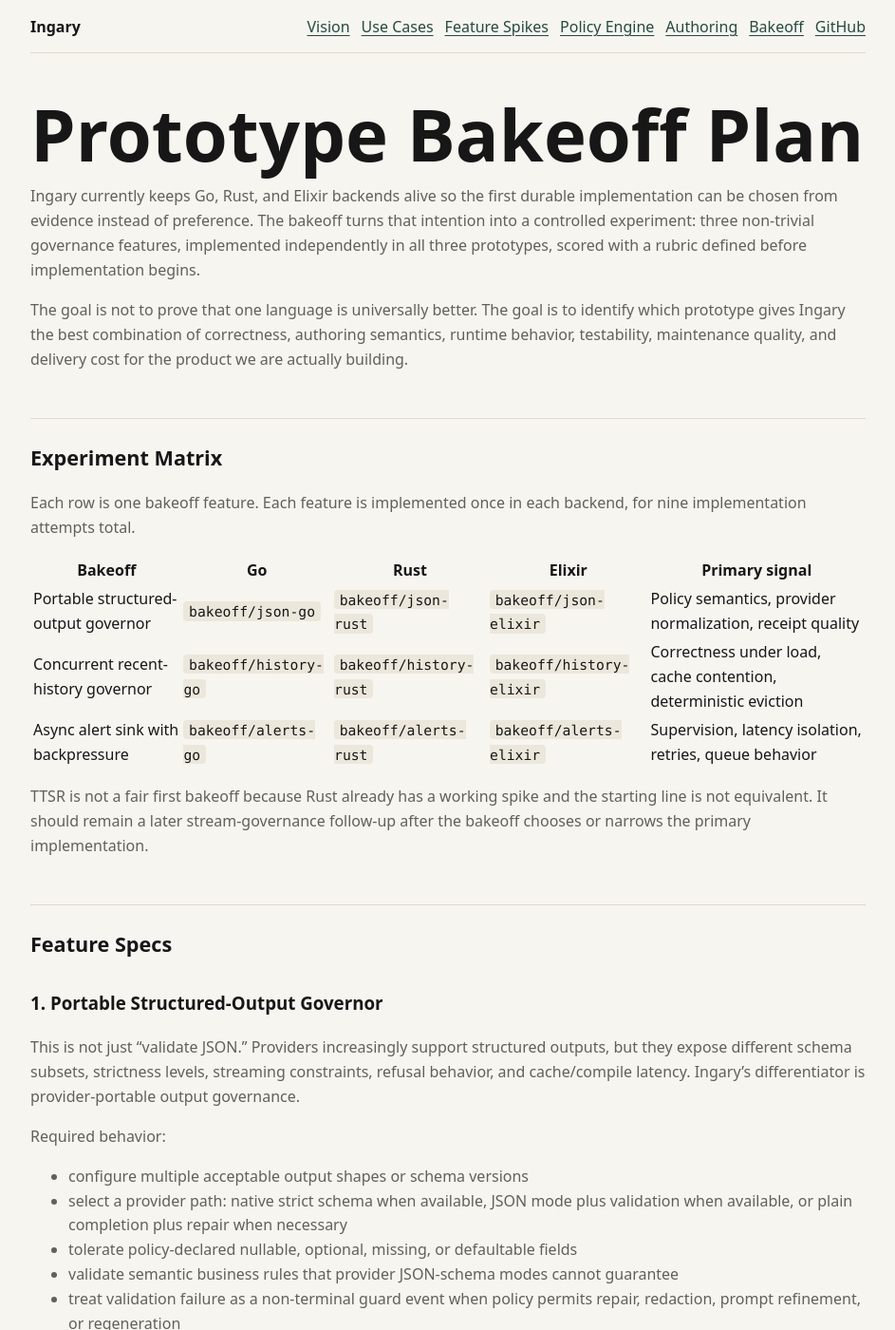
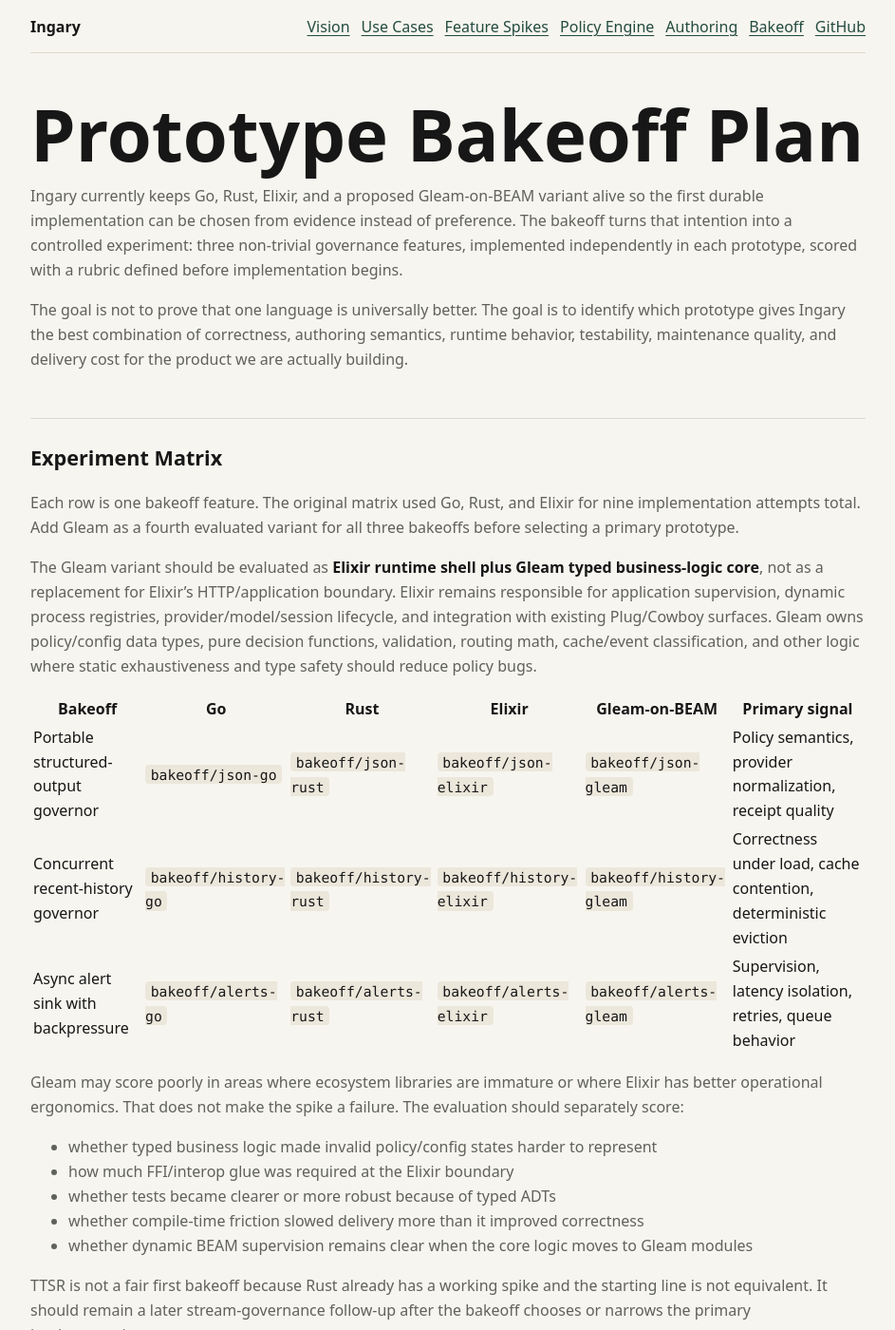
Before and after one commit to bglusman/ingary, a Jekyll site: the page built from docs/prototype-bakeoff-plan.md, in a window 1280 px wide and 1400 px high. Shown: the whole window at 95% size, without its empty margins (168-1111 px from the left). Built offline with Jekyll 4.4.1, drawn with Linux system fonts in a browser that asks for light colours; some of the changed text lies outside the part shown.

Commit message:
Add Gleam bakeoff evaluation path

```diff
--- a/docs/prototype-bakeoff-plan.md
+++ b/docs/prototype-bakeoff-plan.md
@@ -6,10 +6,11 @@
 
 # Prototype Bakeoff Plan
 
-Ingary currently keeps Go, Rust, and Elixir backends alive so the first durable
-implementation can be chosen from evidence instead of preference. The bakeoff
+Ingary currently keeps Go, Rust, Elixir, and a proposed Gleam-on-BEAM variant
+alive so the first durable implementation can be chosen from evidence instead of
+preference. The bakeoff
 turns that intention into a controlled experiment: three non-trivial governance
-features, implemented independently in all three prototypes, scored with a
+features, implemented independently in each prototype, scored with a
 rubric defined before implementation begins.
 
 The goal is not to prove that one language is universally better. The goal is
@@ -19,14 +20,37 @@
 
 ## Experiment Matrix
 
-Each row is one bakeoff feature. Each feature is implemented once in each
-backend, for nine implementation attempts total.
+Each row is one bakeoff feature. The original matrix used Go, Rust, and Elixir
+for nine implementation attempts total. Add Gleam as a fourth evaluated variant
+for all three bakeoffs before selecting a primary prototype.
 
-| Bakeoff | Go | Rust | Elixir | Primary signal |
-|---|---|---|---|---|
-| Portable structured-output governor | `bakeoff/json-go` | `bakeoff/json-rust` | `bakeoff/json-elixir` | Policy semantics, provider normalization, receipt quality |
-| Concurrent recent-history governor | `bakeoff/history-go` | `bakeoff/history-rust` | `bakeoff/history-elixir` | Correctness under load, cache contention, deterministic eviction |
-| Async alert sink with backpressure | `bakeoff/alerts-go` | `bakeoff/alerts-rust` | `bakeoff/alerts-elixir` | Supervision, latency isolation, retries, queue behavior |
+The Gleam variant should be evaluated as **Elixir runtime shell plus Gleam typed
+business-logic core**, not as a replacement for Elixir's HTTP/application
+boundary. Elixir remains responsible for application supervision, dynamic
+process registries, provider/model/session lifecycle, and integration with
+existing Plug/Cowboy surfaces. Gleam owns policy/config data types, pure
+decision functions, validation, routing math, cache/event classification, and
+other logic where static exhaustiveness and type safety should reduce policy
+bugs.
+
+| Bakeoff | Go | Rust | Elixir | Gleam-on-BEAM | Primary signal |
+|---|---|---|---|---|---|
+| Portable structured-output governor | `bakeoff/json-go` | `bakeoff/json-rust` | `bakeoff/json-elixir` | `bakeoff/json-gleam` | Policy semantics, provider normalization, receipt quality |
+| Concurrent recent-history governor | `bakeoff/history-go` | `bakeoff/history-rust` | `bakeoff/history-elixir` | `bakeoff/history-gleam` | Correctness under load, cache contention, deterministic eviction |
+| Async alert sink with backpressure | `bakeoff/alerts-go` | `bakeoff/alerts-rust` | `bakeoff/alerts-elixir` | `bakeoff/alerts-gleam` | Supervision, latency isolation, retries, queue behavior |
+
+Gleam may score poorly in areas where ecosystem libraries are immature or where
+Elixir has better operational ergonomics. That does not make the spike a
+failure. The evaluation should separately score:
+
+- whether typed business logic made invalid policy/config states harder to
+  represent
+- how much FFI/interop glue was required at the Elixir boundary
+- whether tests became clearer or more robust because of typed ADTs
+- whether compile-time friction slowed delivery more than it improved
+  correctness
+- whether dynamic BEAM supervision remains clear when the core logic moves to
+  Gleam modules
 
 TTSR is not a fair first bakeoff because Rust already has a working spike and
 the starting line is not equivalent. It should remain a later stream-governance
@@ -436,6 +460,9 @@
 
 - If the same backend wins at least two bakeoffs, make it the primary prototype
   for the next implementation phase.
+- If Gleam materially improves correctness or policy semantics while Elixir
+  remains strongest operationally, prefer a hybrid Elixir/Gleam architecture
+  over treating them as mutually exclusive prototypes.
 - If different backends win different bakeoffs, compare the winning categories
   to the product roadmap. Correctness and policy-authoring semantics should
   outrank raw throughput.
@@ -451,12 +478,12 @@
 proved itself on real work.
 
 1. Freeze the visible contract, held-out Python oracle, and base `main` SHA.
-2. Launch the first wave as three concurrent jobs for one bakeoff feature, one
-   per backend.
+2. Launch the first wave as four concurrent jobs for one bakeoff feature, one
+   per backend/variant.
 3. Review the outputs, metrics, native test translations, held-out oracle
    failures/passes, and post-commit adversarial reviews.
 4. If the data is comparable and the instructions produced useful work, launch
-   the remaining six jobs.
+   the remaining jobs.
 5. If the first wave exposes bad scoring, weak tests, unclear instructions, or
    untrustworthy instrumentation, revise the harness and rerun a smaller wave
    before spending the full bakeoff budget.
@@ -465,16 +492,52 @@
 
 Before the first bakeoff, fill this table from live code:
 
-| Capability | Go | Rust | Elixir | Notes |
-|---|---|---|---|---|
-| OpenAI-compatible chat endpoint |  |  |  |  |
-| Synthetic simulate endpoint |  |  |  |  |
-| Config mutation endpoint |  |  |  |  |
-| Provider target config |  |  |  |  |
-| Env/fnox credential references |  |  |  |  |
-| Policy cache endpoints |  |  |  |  |
-| `history_threshold` request policy |  |  |  |  |
-| Stream governance/TTSR |  |  |  |  |
-| Native property tests |  |  |  |  |
-| Shared Python probes |  |  |  |  |
-| Load-test harness |  |  |  |  |
+| Capability | Go | Rust | Elixir | Gleam-on-BEAM | Notes |
+|---|---|---|---|---|---|
+| OpenAI-compatible chat endpoint |  |  |  |  |  |
+| Synthetic simulate endpoint |  |  |  |  |  |
+| Config mutation endpoint |  |  |  |  |  |
+| Provider target config |  |  |  |  |  |
+| Env/fnox credential references |  |  |  |  |  |
+| Policy cache endpoints |  |  |  |  |  |
+| `history_threshold` request policy |  |  |  |  |  |
+| Stream governance/TTSR |  |  |  |  |  |
+| Native property tests |  |  |  |  |  |
+| Shared Python probes |  |  |  |  |  |
+| Load-test harness |  |  |  |  |  |
+
+## BEAM Runtime Isolation Requirement
+
+The Elixir and Gleam-on-BEAM variants should explicitly model Ingary runtime
+isolation. The target process hierarchy is:
+
+- application supervisor
+- dynamic supervisor and registry for synthetic model runtimes
+- one model runtime process or subtree per synthetic model/version
+- dynamic supervisor and registry under each model runtime for active sessions
+- one session process or subtree per caller/session/run
+- provider/NIF/sidecar workers linked under the narrowest runtime that owns
+  their failure domain
+
+Required isolation behavior:
+
+- a session crash terminates or restarts only that session subtree
+- a model runtime crash terminates or restarts only that model subtree and its
+  sessions
+- one session's cache, retry loop, stream window, or Starlark/NIF failure cannot
+  corrupt or crash other sessions
+- Starlark through Rustler must use dirty schedulers for scheduler isolation,
+  and the bakeoff should explicitly compare that with a killable sidecar/process
+  boundary for hard timeout/fault containment. If a dirty NIF wedges, evaluation
+  should show what is and is not contained by the model or session subtree.
+- Sidecars must also be evaluated as possible backpressure and failure points:
+  single-worker serialization, queue growth, protocol failures, restart storms,
+  cold-start/build latency, per-model/session pooling strategy, and whether a
+  saturated or crashing sidecar for one runtime can slow or fail other runtimes.
+- receipts must identify model id/version, session id, policy version, retry
+  attempt, and failure domain so postmortems can prove isolation worked
+
+The bakeoff score should reward implementations that test this with observable
+behavior: deliberately crash a session worker, timeout a policy/NIF/sidecar call,
+and confirm another session under the same model plus another model runtime
+continues to answer.
```
Also changed, not shown: docs/rfcs/ingary-extraction.md (+20 -0 lines).
